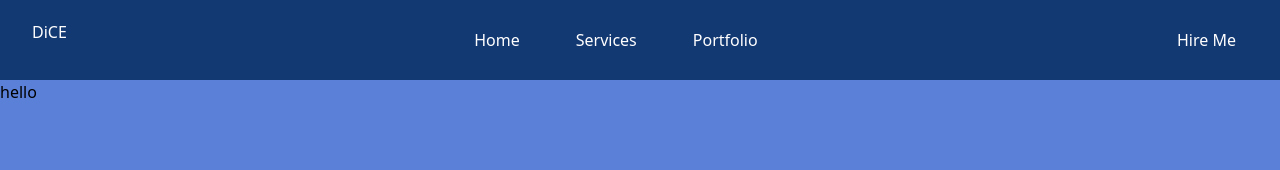
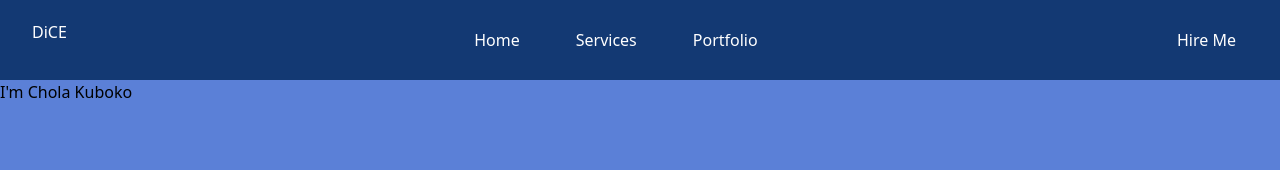
Before and after one commit to DC-21/port, a React (Vite) app: page / in a window 1280 px wide. Shown: the top 170 px of the page. Built offline with nearby package versions, Linux system fonts and the light colour scheme.

Commit message:
first commit

```diff
--- a/src/components/Hero.jsx
+++ b/src/components/Hero.jsx
@@ -3,7 +3,12 @@ import React from 'react'
 const Hero = () => {
   return (
     <section className="h-screen w-full" style={{ backgroundColor: '#5b80d7'}} id="home">
-      hello
+      <div>
+        <div>
+            <p>I'm Chola Kuboko</p>
+        </div>
+        <div></div>
+      </div>
     </section>
   )
 }
```
